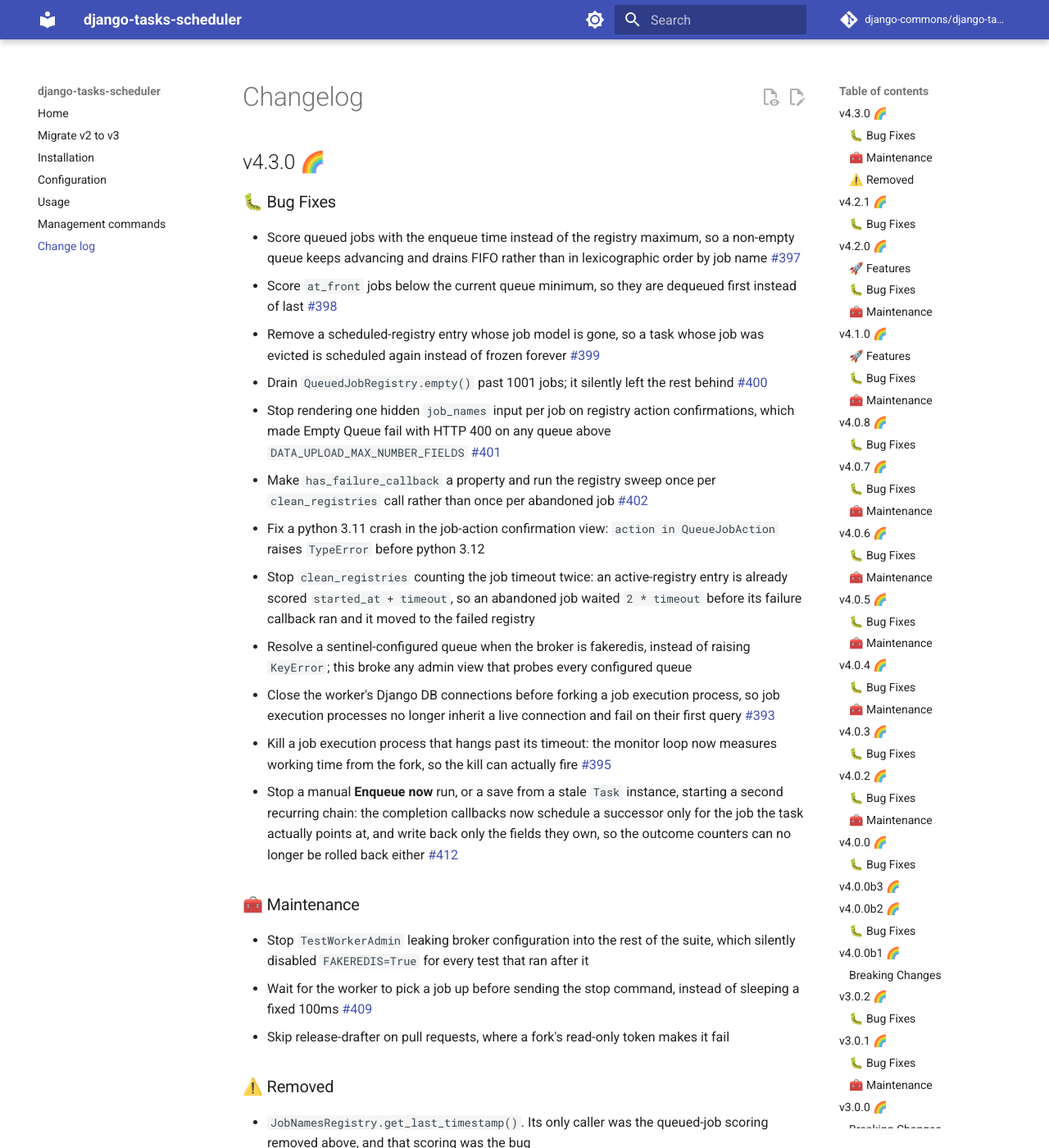
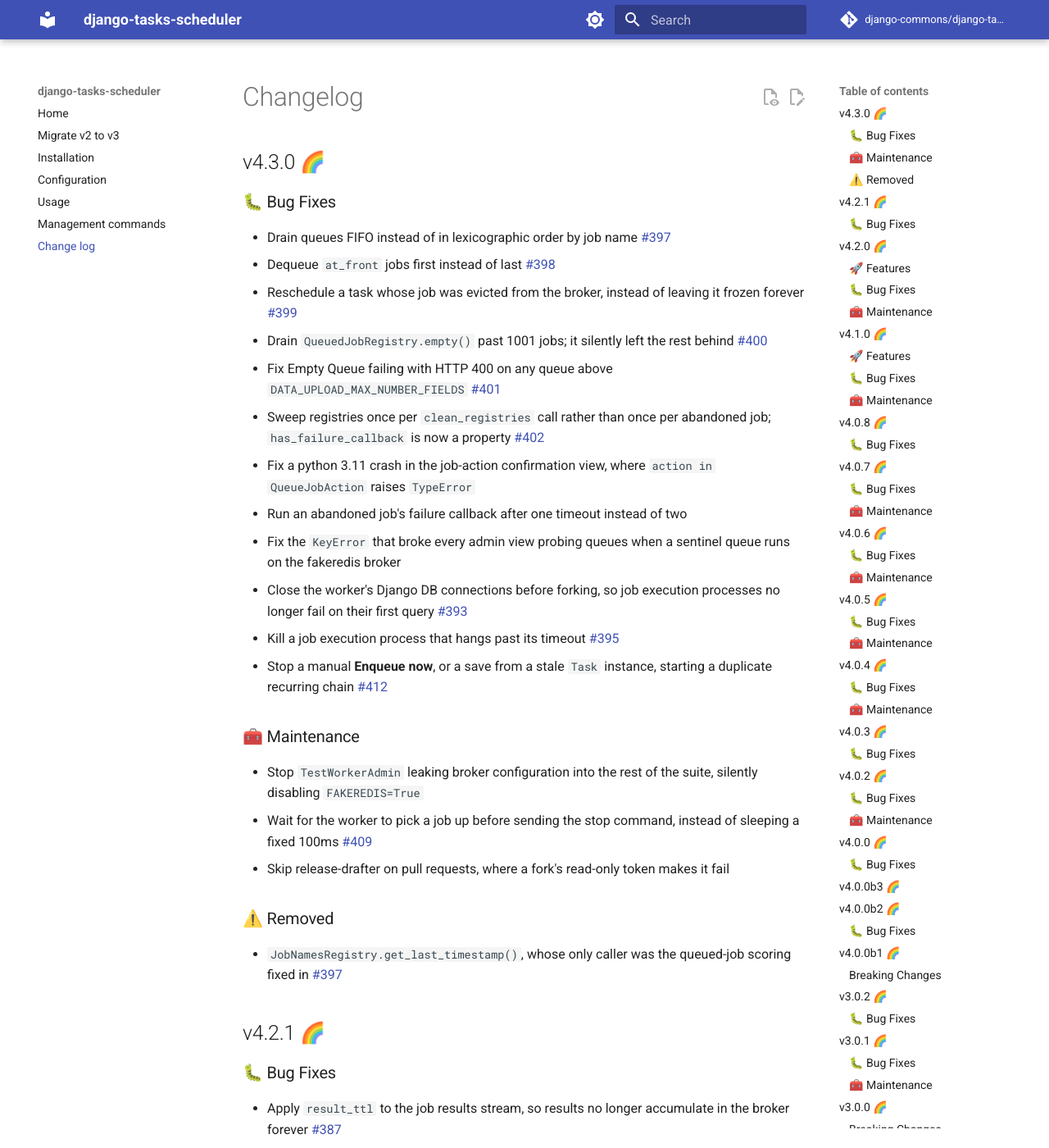
Before and after one commit to django-commons/django-tasks-scheduler, an MkDocs documentation site: the page built from docs/changelog.md, in a window 1280 px wide and 1400 px high. Shown: the whole window at 82% size. Built offline with MkDocs 1.6.1 and Material for MkDocs 9.7.7, drawn with Linux system fonts in a browser that asks for light colours; comment, search, counter and statistics services are not loaded.

Commit message:
doc:update

```diff
--- a/docs/changelog.md
+++ b/docs/changelog.md
@@ -4,42 +4,30 @@
 
 ### 🐛 Bug Fixes
 
-- Score queued jobs with the enqueue time instead of the registry maximum, so a non-empty queue keeps advancing and
-  drains FIFO rather than in lexicographic order by job name #397
-- Score `at_front` jobs below the current queue minimum, so they are dequeued first instead of last #398
-- Remove a scheduled-registry entry whose job model is gone, so a task whose job was evicted is scheduled again instead
-  of frozen forever #399
+- Drain queues FIFO instead of in lexicographic order by job name #397
+- Dequeue `at_front` jobs first instead of last #398
+- Reschedule a task whose job was evicted from the broker, instead of leaving it frozen forever #399
 - Drain `QueuedJobRegistry.empty()` past 1001 jobs; it silently left the rest behind #400
-- Stop rendering one hidden `job_names` input per job on registry action confirmations, which made Empty Queue fail with
-  HTTP 400 on any queue above `DATA_UPLOAD_MAX_NUMBER_FIELDS` #401
-- Make `has_failure_callback` a property and run the registry sweep once per `clean_registries` call rather than once
-  per abandoned job #402
-- Fix a python 3.11 crash in the job-action confirmation view: `action in QueueJobAction` raises `TypeError` before
-  python 3.12
-- Stop `clean_registries` counting the job timeout twice: an active-registry entry is already scored
-  `started_at + timeout`, so an abandoned job waited `2 * timeout` before its failure callback ran and it moved to the
-  failed registry
-- Resolve a sentinel-configured queue when the broker is fakeredis, instead of raising `KeyError`; this broke any admin
-  view that probes every configured queue
-- Close the worker's Django DB connections before forking a job execution process, so job execution processes no longer
-  inherit a live connection and fail on their first query #393
-- Kill a job execution process that hangs past its timeout: the monitor loop now measures working time from the fork, so
-  the kill can actually fire #395
-- Stop a manual **Enqueue now** run, or a save from a stale `Task` instance, starting a second recurring chain: the
-  completion callbacks now schedule a successor only for the job the task actually points at, and write back only the
-  fields they own, so the outcome counters can no longer be rolled back either #412
+- Fix Empty Queue failing with HTTP 400 on any queue above `DATA_UPLOAD_MAX_NUMBER_FIELDS` #401
+- Sweep registries once per `clean_registries` call rather than once per abandoned job; `has_failure_callback` is now a
+  property #402
+- Fix a python 3.11 crash in the job-action confirmation view, where `action in QueueJobAction` raises `TypeError`
+- Run an abandoned job's failure callback after one timeout instead of two
+- Fix the `KeyError` that broke every admin view probing queues when a sentinel queue runs on the fakeredis broker
+- Close the worker's Django DB connections before forking, so job execution processes no longer fail on their first
+  query #393
+- Kill a job execution process that hangs past its timeout #395
+- Stop a manual **Enqueue now**, or a save from a stale `Task` instance, starting a duplicate recurring chain #412
 
 ### 🧰 Maintenance
 
-- Stop `TestWorkerAdmin` leaking broker configuration into the rest of the suite, which silently disabled
-  `FAKEREDIS=True` for every test that ran after it
+- Stop `TestWorkerAdmin` leaking broker configuration into the rest of the suite, silently disabling `FAKEREDIS=True`
 - Wait for the worker to pick a job up before sending the stop command, instead of sleeping a fixed 100ms #409
 - Skip release-drafter on pull requests, where a fork's read-only token makes it fail
 
 ### ⚠️ Removed
 
-- `JobNamesRegistry.get_last_timestamp()`. Its only caller was the queued-job scoring removed above, and that scoring
-  was the bug
+- `JobNamesRegistry.get_last_timestamp()`, whose only caller was the queued-job scoring fixed in #397
 
 ## v4.2.1 🌈
 
```
